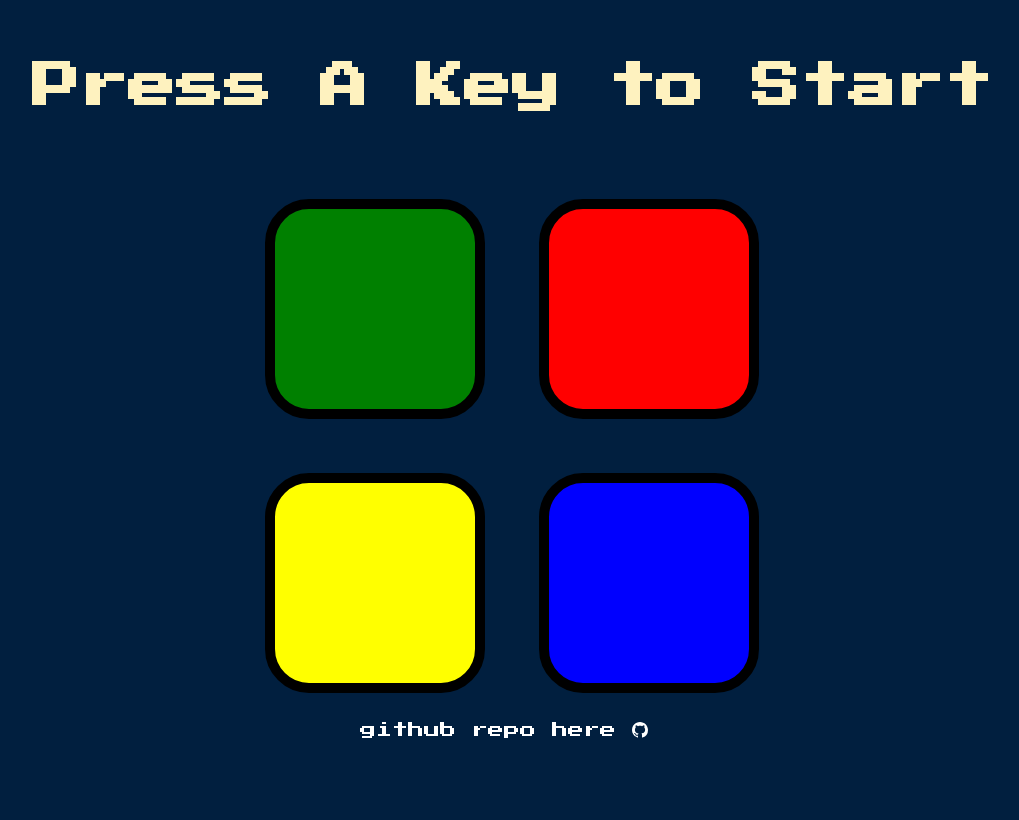
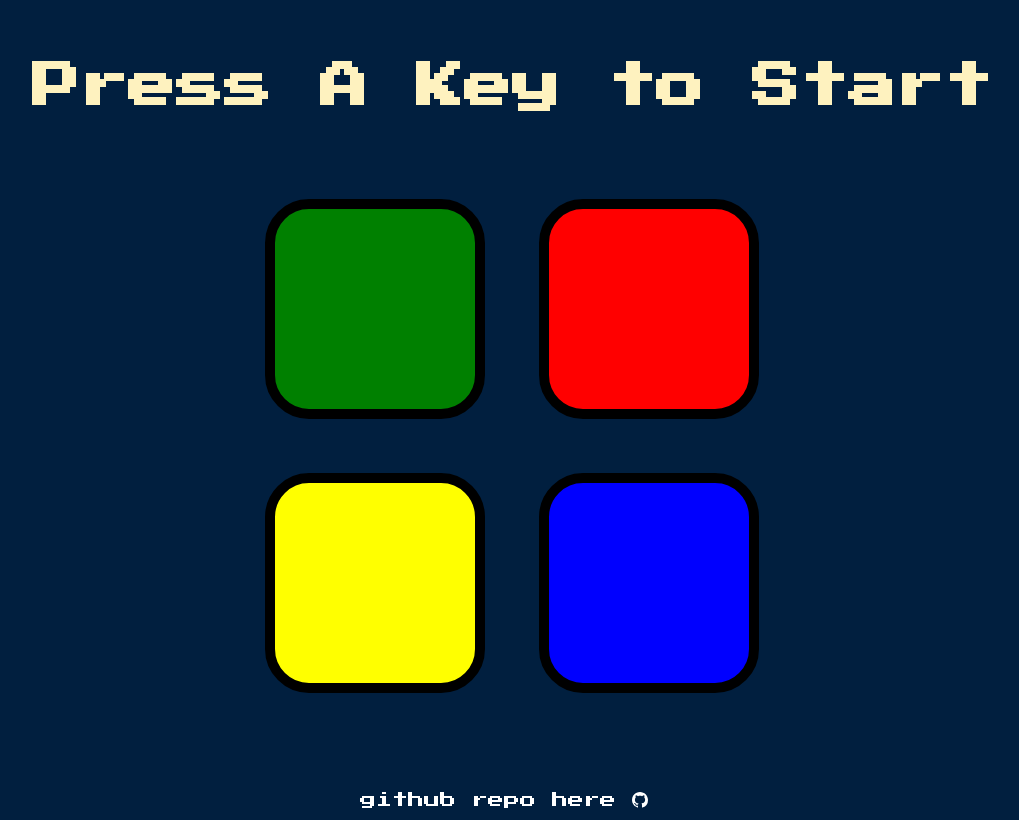
Before and after one commit to pikooli/TheSimonGame, a plain HTML site: page index.html in a window 1280 px wide. Shown: the whole page, without its empty margins (128-1147 px from the left). Drawn offline with nearby package versions, Linux system fonts and the light colour scheme.

Commit message:
adding the margin top on the footer

```diff
--- a/index.css
+++ b/index.css
@@ -43,6 +43,9 @@ h1 {
 #blue {
   background-color: blue;
 }
+footer {
+  margin-top: 70px;
+}
 
 .github {
   color: white;
```
